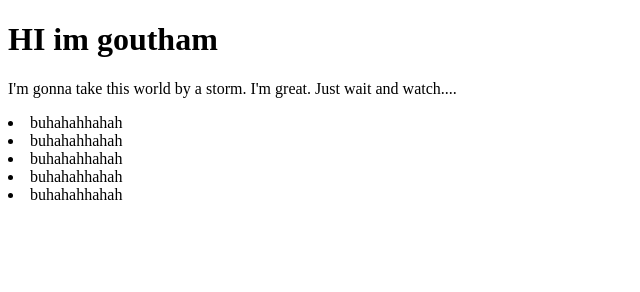
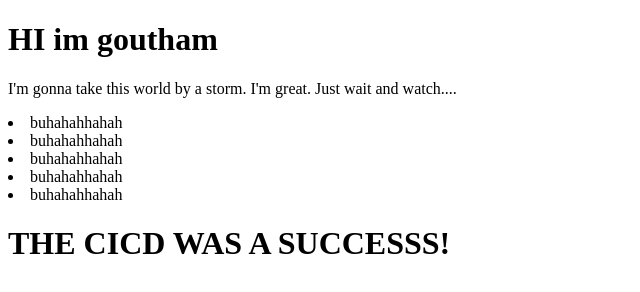
Before and after one commit to goutham-balamurali/jenktria, a plain HTML site: page index.html in a window 1280 px wide. Shown: the whole page, without its empty margins (0-640 px from the left). Drawn offline with Linux system fonts and the light colour scheme.

Commit message:
cicd change

```diff
--- a/index.html
+++ b/index.html
@@ -17,5 +17,9 @@
     <li>buhahahhahah</li>
     <li>buhahahhahah</li>
     <li>buhahahhahah</li>
+
+
+    <h1>THE CICD WAS A SUCCESSS!</h1>
+
 </body>
 </html>
```
